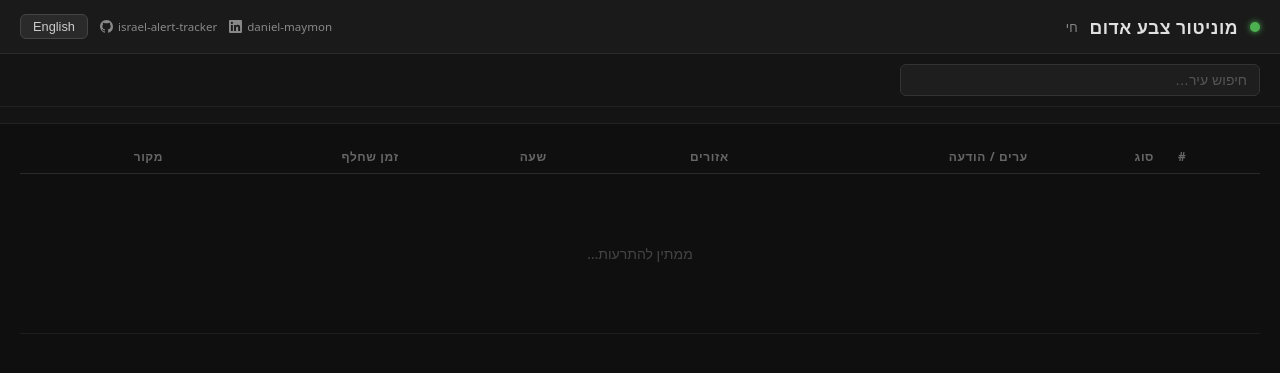
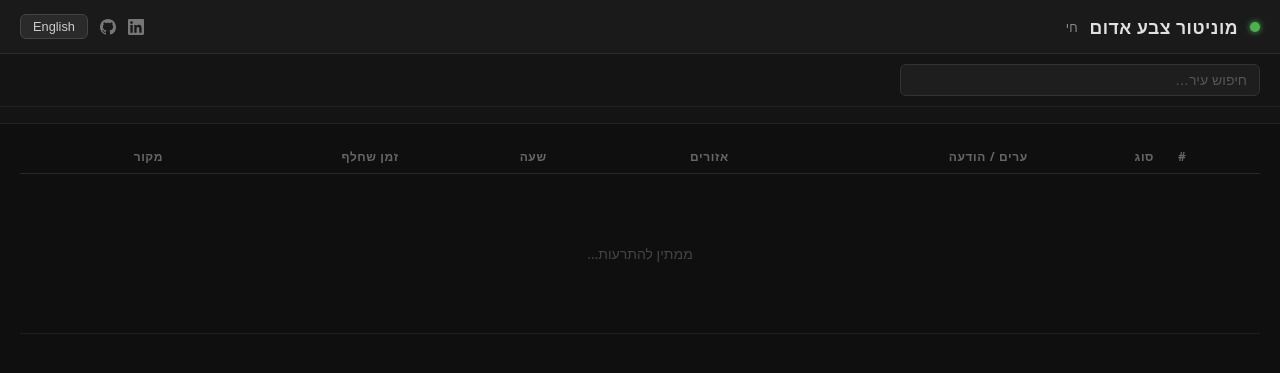
Before and after one commit to Daniel1Maymon/israel-alert-tracker, a Flask app: page / in a window 1280 px wide. Shown: the top 373 px of the page. Run offline with Flask 3, Linux system fonts and the light colour scheme; data that the repository does not hold is empty.

Commit message:
Fix banner firing on refresh; make credits icon-only and more visible
- Move isNew flag outside forEach loop so history rows don't trigger banner
- Credits now icon-only with title tooltip, larger and brighter SVGs

Co-Authored-By: Claude Sonnet 4.6 <noreply@anthropic.com>

```diff
--- a/templates/index.html
+++ b/templates/index.html
@@ -198,15 +198,12 @@
     #credits a {
       display: inline-flex;
       align-items: center;
-      gap: 5px;
-      font-size: .72rem;
-      color: #888;
+      color: #777;
       text-decoration: none;
       transition: color .2s;
-      white-space: nowrap;
     }
-    #credits a:hover { color: #ccc; }
-    #credits svg { width: 13px; height: 13px; fill: currentColor; flex-shrink: 0; }
+    #credits a:hover { color: #ddd; }
+    #credits svg { width: 16px; height: 16px; fill: currentColor; }
 
     /* ── area filter bar ── */
     #area-filter {
@@ -242,13 +239,11 @@
   <div id="spacer"></div>
   <span id="total"></span>
   <div id="credits" dir="ltr">
-    <a href="https://github.com/Daniel1Maymon/israel-alert-tracker" target="_blank" rel="noreferrer">
-      <svg viewBox="0 0 16 16" aria-hidden="true"><path d="M8 0C3.58 0 0 3.58 0 8c0 3.54 2.29 6.53 5.47 7.59.4.07.55-.17.55-.38 0-.19-.01-.82-.01-1.49-2.01.37-2.53-.49-2.69-.94-.09-.23-.48-.94-.82-1.13-.28-.15-.68-.52-.01-.53.63-.01 1.08.58 1.23.82.72 1.21 1.87.87 2.33.66.07-.52.28-.87.51-1.07-1.78-.2-3.64-.89-3.64-3.95 0-.87.31-1.59.82-2.15-.08-.2-.36-1.02.08-2.12 0 0 .67-.21 2.2.82.64-.18 1.32-.27 2-.27s1.36.09 2 .27c1.53-1.04 2.2-.82 2.2-.82.44 1.1.16 1.92.08 2.12.51.56.82 1.27.82 2.15 0 3.07-1.87 3.75-3.65 3.95.29.25.54.73.54 1.48 0 1.07-.01 1.93-.01 2.2 0 .21.15.46.55.38A8.01 8.01 0 0 0 16 8c0-4.42-3.58-8-8-8z"/></svg>
-      israel-alert-tracker
+    <a href="https://github.com/Daniel1Maymon/israel-alert-tracker" target="_blank" rel="noreferrer" title="GitHub — israel-alert-tracker">
+      <svg viewBox="0 0 16 16" aria-label="GitHub"><path d="M8 0C3.58 0 0 3.58 0 8c0 3.54 2.29 6.53 5.47 7.59.4.07.55-.17.55-.38 0-.19-.01-.82-.01-1.49-2.01.37-2.53-.49-2.69-.94-.09-.23-.48-.94-.82-1.13-.28-.15-.68-.52-.01-.53.63-.01 1.08.58 1.23.82.72 1.21 1.87.87 2.33.66.07-.52.28-.87.51-1.07-1.78-.2-3.64-.89-3.64-3.95 0-.87.31-1.59.82-2.15-.08-.2-.36-1.02.08-2.12 0 0 .67-.21 2.2.82.64-.18 1.32-.27 2-.27s1.36.09 2 .27c1.53-1.04 2.2-.82 2.2-.82.44 1.1.16 1.92.08 2.12.51.56.82 1.27.82 2.15 0 3.07-1.87 3.75-3.65 3.95.29.25.54.73.54 1.48 0 1.07-.01 1.93-.01 2.2 0 .21.15.46.55.38A8.01 8.01 0 0 0 16 8c0-4.42-3.58-8-8-8z"/></svg>
     </a>
-    <a href="https://www.linkedin.com/in/daniel-maymon/" target="_blank" rel="noreferrer">
-      <svg viewBox="0 0 24 24" aria-hidden="true"><path d="M20.447 20.452h-3.554v-5.569c0-1.328-.027-3.037-1.852-3.037-1.853 0-2.136 1.445-2.136 2.939v5.667H9.351V9h3.414v1.561h.046c.477-.9 1.637-1.85 3.37-1.85 3.601 0 4.267 2.37 4.267 5.455v6.286zM5.337 7.433a2.062 2.062 0 0 1-2.063-2.065 2.064 2.064 0 1 1 2.063 2.065zm1.782 13.019H3.555V9h3.564v11.452zM22.225 0H1.771C.792 0 0 .774 0 1.729v20.542C0 23.227.792 24 1.771 24h20.451C23.2 24 24 23.227 24 22.271V1.729C24 .774 23.2 0 22.222 0h.003z"/></svg>
-      daniel-maymon
+    <a href="https://www.linkedin.com/in/daniel-maymon/" target="_blank" rel="noreferrer" title="LinkedIn — daniel-maymon">
+      <svg viewBox="0 0 24 24" aria-label="LinkedIn"><path d="M20.447 20.452h-3.554v-5.569c0-1.328-.027-3.037-1.852-3.037-1.853 0-2.136 1.445-2.136 2.939v5.667H9.351V9h3.414v1.561h.046c.477-.9 1.637-1.85 3.37-1.85 3.601 0 4.267 2.37 4.267 5.455v6.286zM5.337 7.433a2.062 2.062 0 0 1-2.063-2.065 2.064 2.064 0 1 1 2.063 2.065zm1.782 13.019H3.555V9h3.564v11.452zM22.225 0H1.771C.792 0 0 .774 0 1.729v20.542C0 23.227.792 24 1.771 24h20.451C23.2 24 24 23.227 24 22.271V1.729C24 .774 23.2 0 22.222 0h.003z"/></svg>
     </a>
   </div>
   <button id="lang-btn">עברית</button>
@@ -671,10 +666,10 @@
         return r.json();
       })
       .then(rows => {
+        const isNew = latestTime > 0;
         rows.forEach(r => {
           try {
             const raw  = JSON.parse(r.raw_data);
-            const isNew = latestTime > 0;
             addRow(raw.type, raw.data, isNew, raw.source || r.source || 'tzevaadom');
             if (Number(raw.data.time) > latestTime)
               latestTime = Number(raw.data.time);
```
